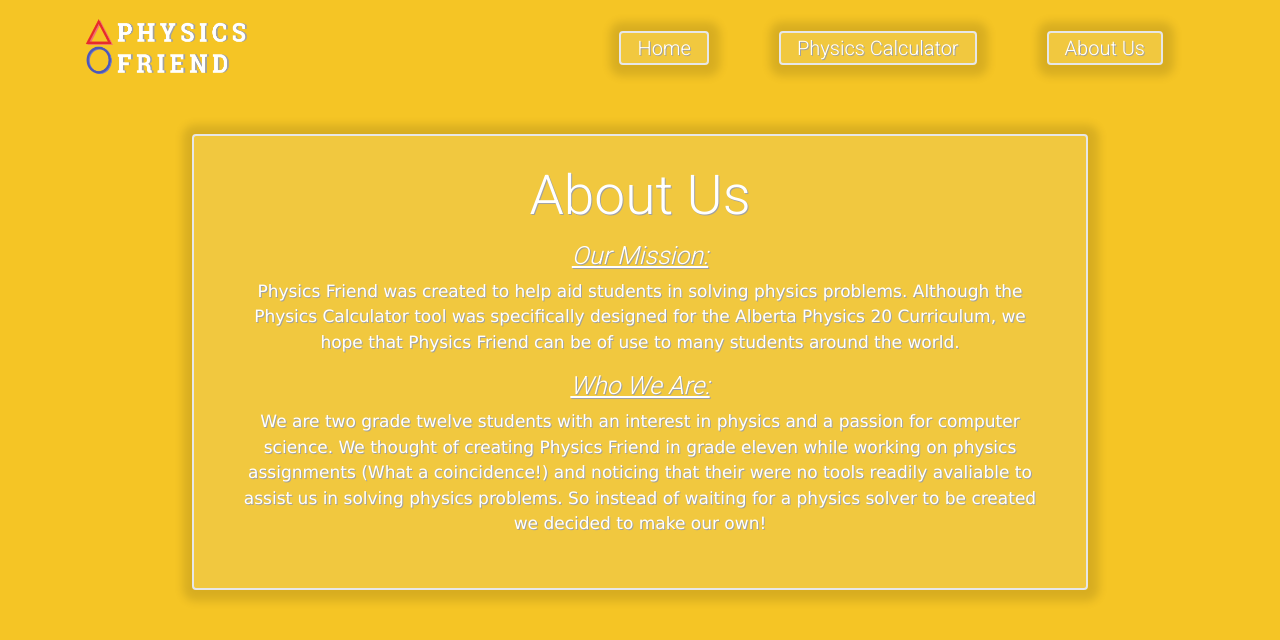
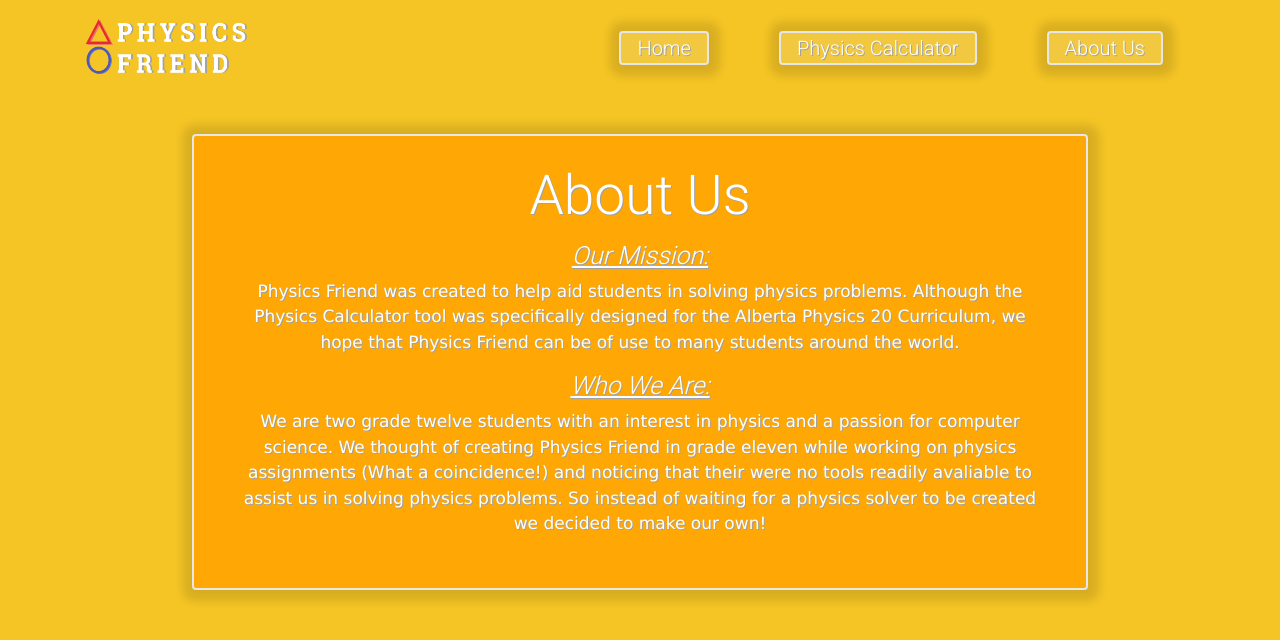
Before and after one commit to Sparsh101AI/Physics-Friend-Application, a React (Create React App) app: page /AboutUs in a window 1280 px wide. Shown: the top 640 px of the page. Built offline with nearby package versions, Linux system fonts and the light colour scheme.

Commit message:
Changed background on About Page

```diff
--- a/src/AboutUs/AboutUs.css
+++ b/src/AboutUs/AboutUs.css
@@ -16,29 +16,27 @@
   margin: 0 auto;
   margin-top: 3%;
   text-shadow: 1px 1px #a1a1a1;
-  background-color: #f1c83f !important;
+  background-color: rgb(255, 167, 4) !important;
   border: 2px solid #e7e7e7 !important;
   box-shadow: 1px 1px 10px 10px rgba(0, 0, 0, 0.123);
 }
 
 .title {
   font-size: 55px !important;
-  background-color: #f1c83f !important;
+  background-color: rgb(255, 167, 4) !important;
   font-weight: 300 !important;
   padding-bottom: 5px !important;
-
 }
 .text {
   font-family: Verdana !important;
-  background-color: #f1c83f !important;
+  background-color: rgb(255, 167, 4) !important;
   font-weight: 300 !important;
   font-size: 17px !important;
 }
 .title2 {
   font-size: 25px !important;
-  background-color: #f1c83f !important;
+  background-color: rgb(255, 167, 4) !important;
   font-weight: 300 !important;
   font-style: italic !important;
   text-decoration-line: underline;
-
 }
```
